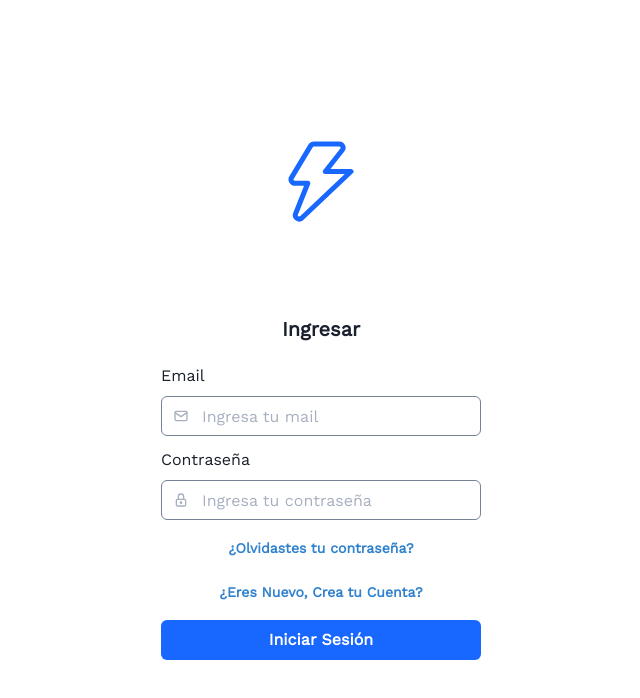
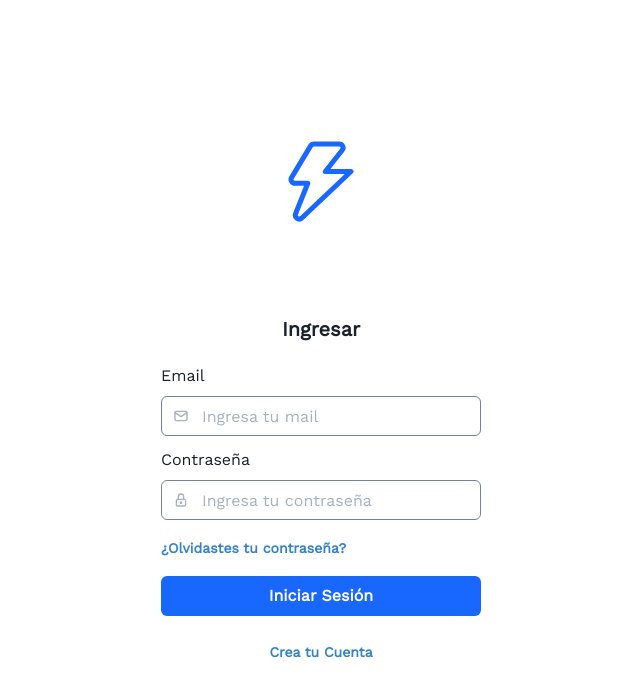
Before and after one commit to frontendcafe/air-flashcards, a Next.js app: page /login in a window 1280 px wide. Shown: the top 698 px of the page, without its empty margins (319-959 px from the left). Built offline with nearby package versions, Linux system fonts and the light colour scheme; no server answers.

Commit message:
Fix login design

```diff
--- a/pages/login.tsx
+++ b/pages/login.tsx
@@ -73,18 +73,22 @@ const LoginPage: NextPage & { redirectIfAuthenticated: boolean } = () => {
           onChange={handleChange}
           errorMsg={errorMsg}
         />
-
         <Link href="/forget-password">
-          <Button variant="link" colorScheme="blue" size="sm">
+          <Button
+            justifyContent="flex-start"
+            marginTop={0}
+            variant="link"
+            colorScheme="blue"
+            size="sm">
             ¿Olvidastes tu contraseña?
           </Button>
         </Link>
-        <Link href="/register">
-          <Button variant="link" colorScheme="blue" size="sm">
-            ¿Eres Nuevo, Crea tu Cuenta?
-          </Button>
-        </Link>
       </Form>
+      <Link href="/register">
+        <Button variant="link" colorScheme="blue" size="sm">
+          Crea tu Cuenta
+        </Button>
+      </Link>
     </AuthFormLayout>
   );
 };
```
